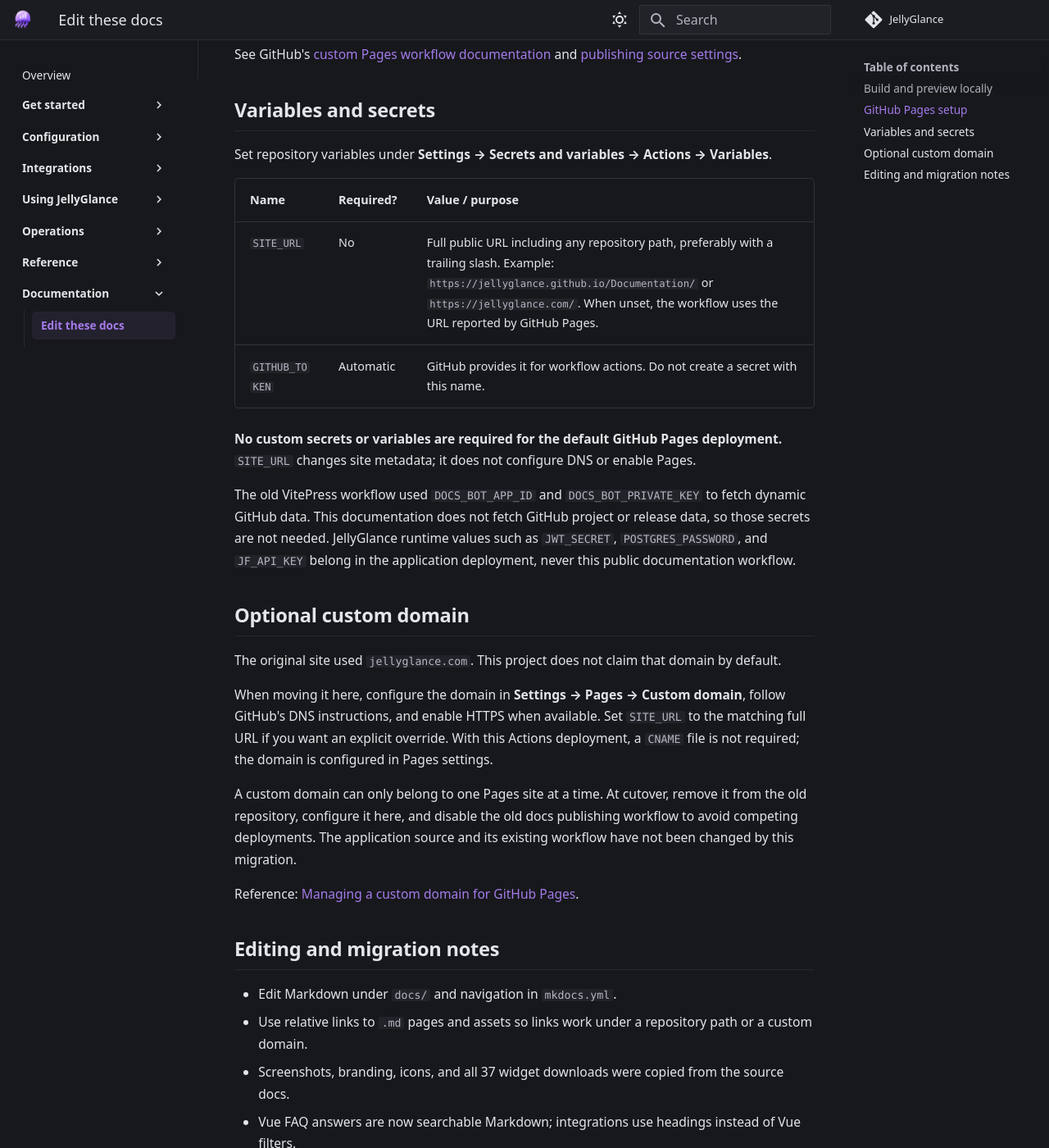
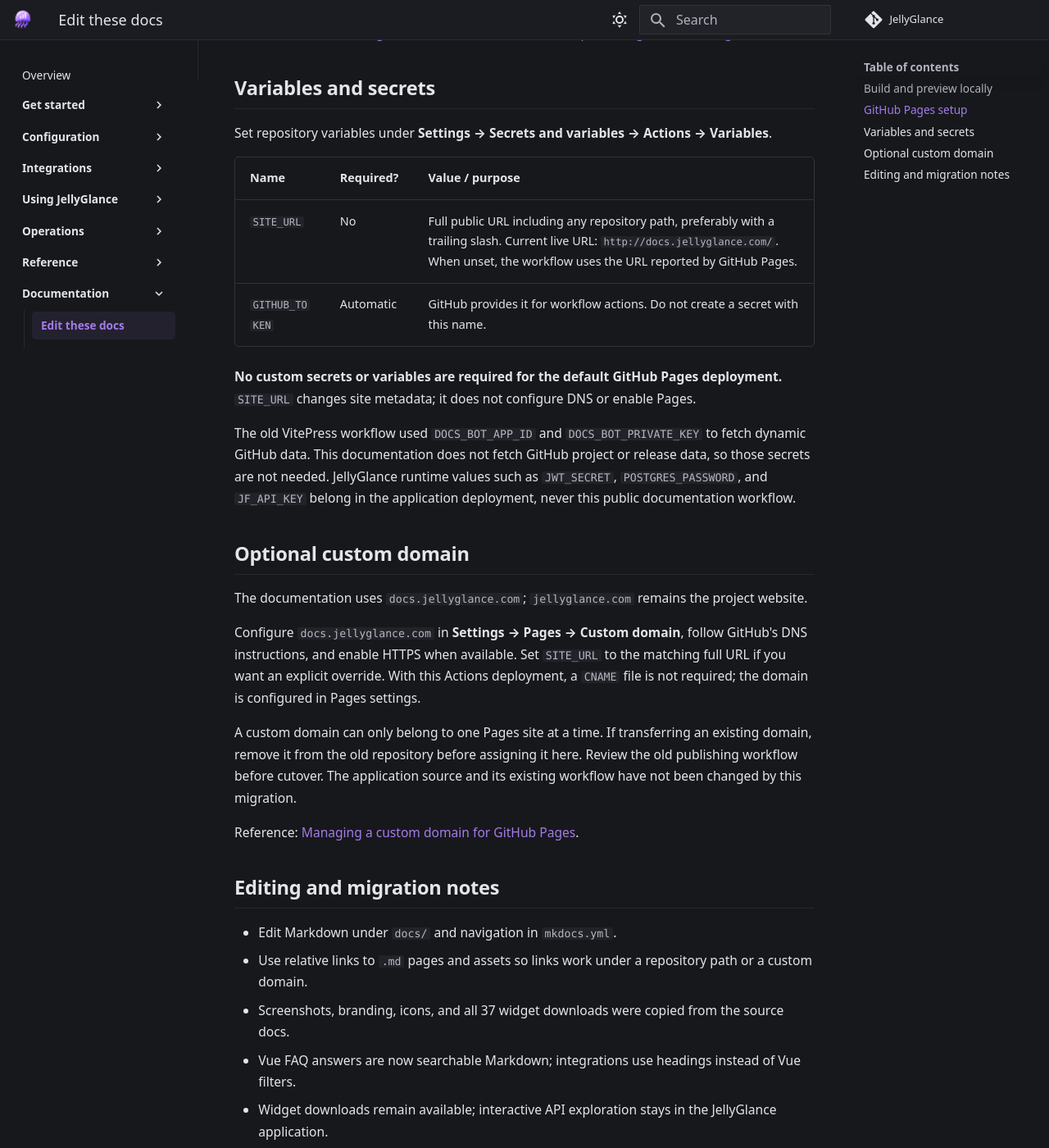
Before and after one commit to JellyGlance/Documentation, an MkDocs documentation site: the page built from docs/maintainers/github-pages.md, in a window 1280 px wide and 1400 px high, scrolled down 1238 px. Shown: the whole window at 82% size. Built offline with MkDocs 1.6.1 and Material for MkDocs 9.7.7, drawn with Linux system fonts in a browser that asks for light colours; comment, search, counter and statistics services are not loaded; some of the changed text lies outside the part shown.

Commit message:
docs: set live documentation URL to docs.jellyglance.com

````diff
--- a/docs/maintainers/github-pages.md
+++ b/docs/maintainers/github-pages.md
@@ -16,13 +16,13 @@ mkdocs serve --dev-addr 127.0.0.1:8000
 
 Open <http://127.0.0.1:8000/>. MkDocs reloads when you edit a page. Press Ctrl+C to stop. The static output is in `site/`; it and `.venv/` are ignored by Git.
 
-For local previews, `SITE_URL` defaults to `http://127.0.0.1:8000/`. To check production metadata:
+The canonical documentation URL defaults to `http://docs.jellyglance.com/`. `mkdocs serve` still provides a local preview at `http://127.0.0.1:8000/`. To set production metadata explicitly:
 
 ```sh
-SITE_URL=https://jellyglance.github.io/Documentation/ mkdocs build --strict
+SITE_URL=http://docs.jellyglance.com/ mkdocs build --strict
 ```
 
-The documentation repository is [JellyGlance/Documentation](https://github.com/JellyGlance/Documentation). The default project Pages URL is `https://jellyglance.github.io/Documentation/` unless a custom domain is configured. Edit-page links assume the publishing branch is `main`.
+The documentation repository is [JellyGlance/Documentation](https://github.com/JellyGlance/Documentation). The live documentation URL is [http://docs.jellyglance.com/](http://docs.jellyglance.com/). Edit-page links assume the publishing branch is `main`.
 
 ## GitHub Pages setup
 
@@ -44,7 +44,7 @@ Set repository variables under **Settings → Secrets and variables → Actions
 
 | Name | Required? | Value / purpose |
 | --- | --- | --- |
-| `SITE_URL` | No | Full public URL including any repository path, preferably with a trailing slash. Example: `https://jellyglance.github.io/Documentation/` or `https://jellyglance.com/`. When unset, the workflow uses the URL reported by GitHub Pages. |
+| `SITE_URL` | No | Full public URL including any repository path, preferably with a trailing slash. Current live URL: `http://docs.jellyglance.com/`. When unset, the workflow uses the URL reported by GitHub Pages. |
 | `GITHUB_TOKEN` | Automatic | GitHub provides it for workflow actions. Do not create a secret with this name. |
 
 **No custom secrets or variables are required for the default GitHub Pages deployment.** `SITE_URL` changes site metadata; it does not configure DNS or enable Pages.
@@ -53,11 +53,11 @@ The old VitePress workflow used `DOCS_BOT_APP_ID` and `DOCS_BOT_PRIVATE_KEY` to
 
 ## Optional custom domain
 
-The original site used `jellyglance.com`. This project does not claim that domain by default.
+The documentation uses `docs.jellyglance.com`; `jellyglance.com` remains the project website.
 
-When moving it here, configure the domain in **Settings → Pages → Custom domain**, follow GitHub's DNS instructions, and enable HTTPS when available. Set `SITE_URL` to the matching full URL if you want an explicit override. With this Actions deployment, a `CNAME` file is not required; the domain is configured in Pages settings.
+Configure `docs.jellyglance.com` in **Settings → Pages → Custom domain**, follow GitHub's DNS instructions, and enable HTTPS when available. Set `SITE_URL` to the matching full URL if you want an explicit override. With this Actions deployment, a `CNAME` file is not required; the domain is configured in Pages settings.
 
-A custom domain can only belong to one Pages site at a time. At cutover, remove it from the old repository, configure it here, and disable the old docs publishing workflow to avoid competing deployments. The application source and its existing workflow have not been changed by this migration.
+A custom domain can only belong to one Pages site at a time. If transferring an existing domain, remove it from the old repository before assigning it here. Review the old publishing workflow before cutover. The application source and its existing workflow have not been changed by this migration.
 
 Reference: [Managing a custom domain for GitHub Pages](https://docs.github.com/en/pages/configuring-a-custom-domain-for-your-github-pages-site/managing-a-custom-domain-for-your-github-pages-site).
 
--- a/mkdocs.yml
+++ b/mkdocs.yml
@@ -1,6 +1,6 @@
 site_name: JellyGlance Docs
 site_description: Your Jellyfin command center. Installation, integrations, and everyday operations.
-site_url: !ENV [SITE_URL, 'http://127.0.0.1:8000/']
+site_url: !ENV [SITE_URL, 'http://docs.jellyglance.com/']
 repo_url: https://github.com/Nerdy-Technician/JellyGlance
 repo_name: JellyGlance
 edit_uri: https://github.com/JellyGlance/Documentation/edit/main/docs/
````
Also changed, not shown: README.md (+1 -1 lines), docs/index.md (+1 -0 lines).
